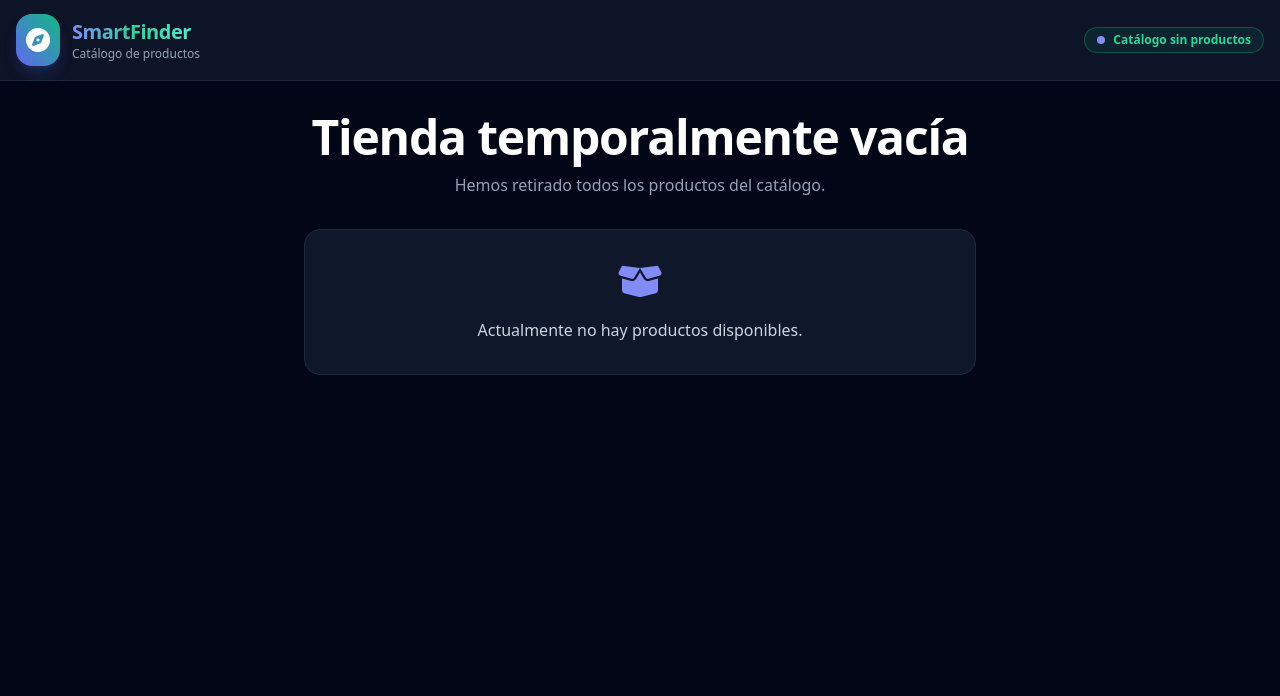
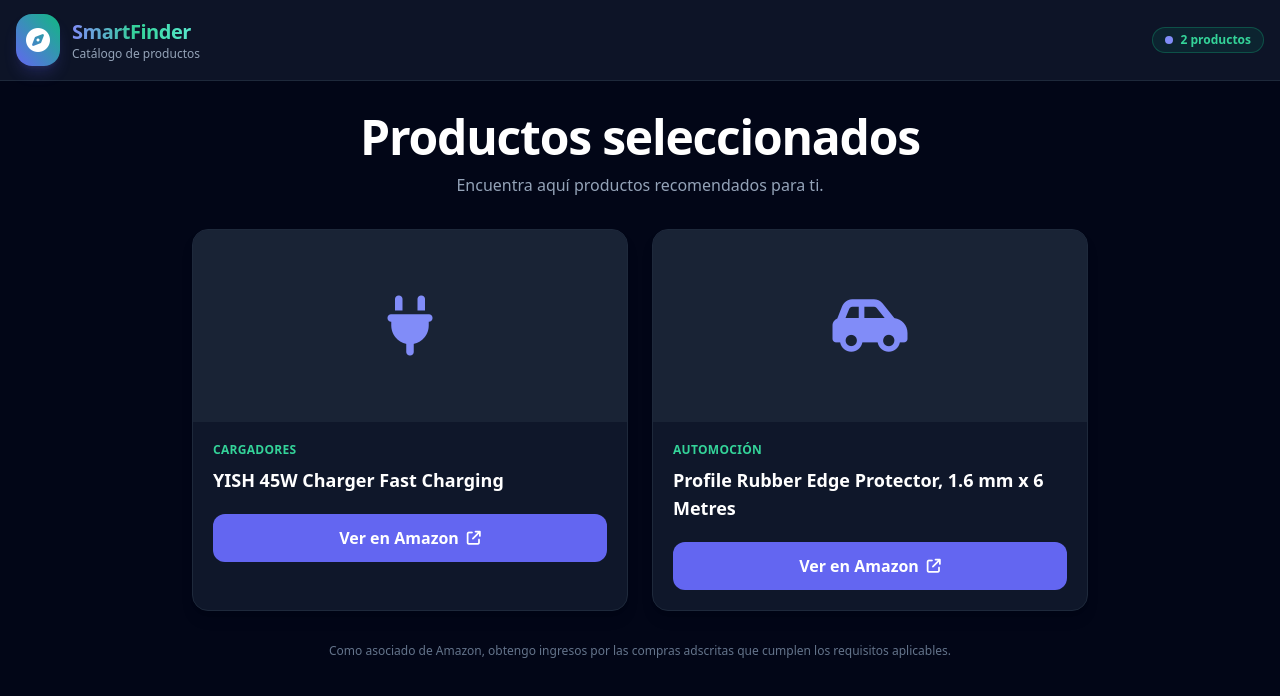
Before and after one commit to MR-DEMHA/smartfinder, a plain HTML site: page index.html in a window 1280 px wide. Drawn offline with nearby package versions, Linux system fonts and the light colour scheme.

Commit message:
añadido de productos

```diff
--- a/index.html
+++ b/index.html
@@ -27,27 +27,64 @@
       <div class="flex items-center space-x-3">
         <span class="text-xs bg-emerald-500/10 text-emerald-400 border border-emerald-500/30 px-3 py-1 rounded-full font-semibold flex items-center">
           <span class="w-2 h-2 rounded-full bg-indigo-400 mr-2"></span>
-          Catálogo sin productos
+          2 productos
         </span>
       </div>
     </div>
   </header>
 
-  <!-- Estado del catálogo -->
+  <!-- Catálogo -->
   <main class="max-w-6xl mx-auto px-4 py-8 flex-1 w-full">
     <div class="text-center mb-8">
       <h2 class="text-3xl md:text-5xl font-extrabold text-white tracking-tight mb-3">
-        Tienda temporalmente vacía
+        Productos seleccionados
       </h2>
       <p class="text-slate-400 text-sm md:text-base max-w-2xl mx-auto">
-        Hemos retirado todos los productos del catálogo.
+        Encuentra aquí productos recomendados para ti.
       </p>
     </div>
 
-    <div class="max-w-2xl mx-auto bg-slate-900 border border-slate-800 rounded-2xl p-8 text-center">
-      <i class="fa-solid fa-box-open text-4xl text-indigo-400 mb-4" aria-hidden="true"></i>
-      <p class="text-slate-300">Actualmente no hay productos disponibles.</p>
+    <div class="mx-auto grid max-w-4xl gap-6 sm:grid-cols-2">
+      <article class="overflow-hidden rounded-2xl border border-slate-800 bg-slate-900 shadow-lg">
+        <div class="flex h-48 items-center justify-center bg-slate-800/70" aria-hidden="true">
+          <i class="fa-solid fa-plug text-6xl text-indigo-400"></i>
+        </div>
+        <div class="p-5">
+          <p class="mb-2 text-xs font-semibold uppercase tracking-wide text-emerald-400">Cargadores</p>
+          <h3 class="text-lg font-bold text-white">YISH 45W Charger Fast Charging</h3>
+          <a
+            href="https://www.amazon.es/dp/B0G93HMMC1?tag=d3mha-21"
+            target="_blank"
+            rel="sponsored nofollow noopener"
+            class="mt-5 inline-flex w-full items-center justify-center gap-2 rounded-xl bg-indigo-500 px-4 py-3 font-semibold text-white transition hover:bg-indigo-400 focus:outline-none focus:ring-2 focus:ring-indigo-300"
+          >
+            Ver en Amazon
+            <i class="fa-solid fa-arrow-up-right-from-square text-sm" aria-hidden="true"></i>
+          </a>
+        </div>
+      </article>
+      <article class="overflow-hidden rounded-2xl border border-slate-800 bg-slate-900 shadow-lg">
+        <div class="flex h-48 items-center justify-center bg-slate-800/70" aria-hidden="true">
+          <i class="fa-solid fa-car-side text-6xl text-indigo-400"></i>
+        </div>
+        <div class="p-5">
+          <p class="mb-2 text-xs font-semibold uppercase tracking-wide text-emerald-400">Automoción</p>
+          <h3 class="text-lg font-bold text-white">Profile Rubber Edge Protector, 1.6 mm x 6 Metres</h3>
+          <a
+            href="https://www.amazon.es/dp/B0FGNH2NKJ?tag=d3mha-21"
+            target="_blank"
+            rel="sponsored nofollow noopener"
+            class="mt-5 inline-flex w-full items-center justify-center gap-2 rounded-xl bg-indigo-500 px-4 py-3 font-semibold text-white transition hover:bg-indigo-400 focus:outline-none focus:ring-2 focus:ring-indigo-300"
+          >
+            Ver en Amazon
+            <i class="fa-solid fa-arrow-up-right-from-square text-sm" aria-hidden="true"></i>
+          </a>
+        </div>
+      </article>
     </div>
+    <p class="mt-8 text-center text-xs text-slate-500">
+      Como asociado de Amazon, obtengo ingresos por las compras adscritas que cumplen los requisitos aplicables.
+    </p>
   </main>
 </body>
 </html>
```
